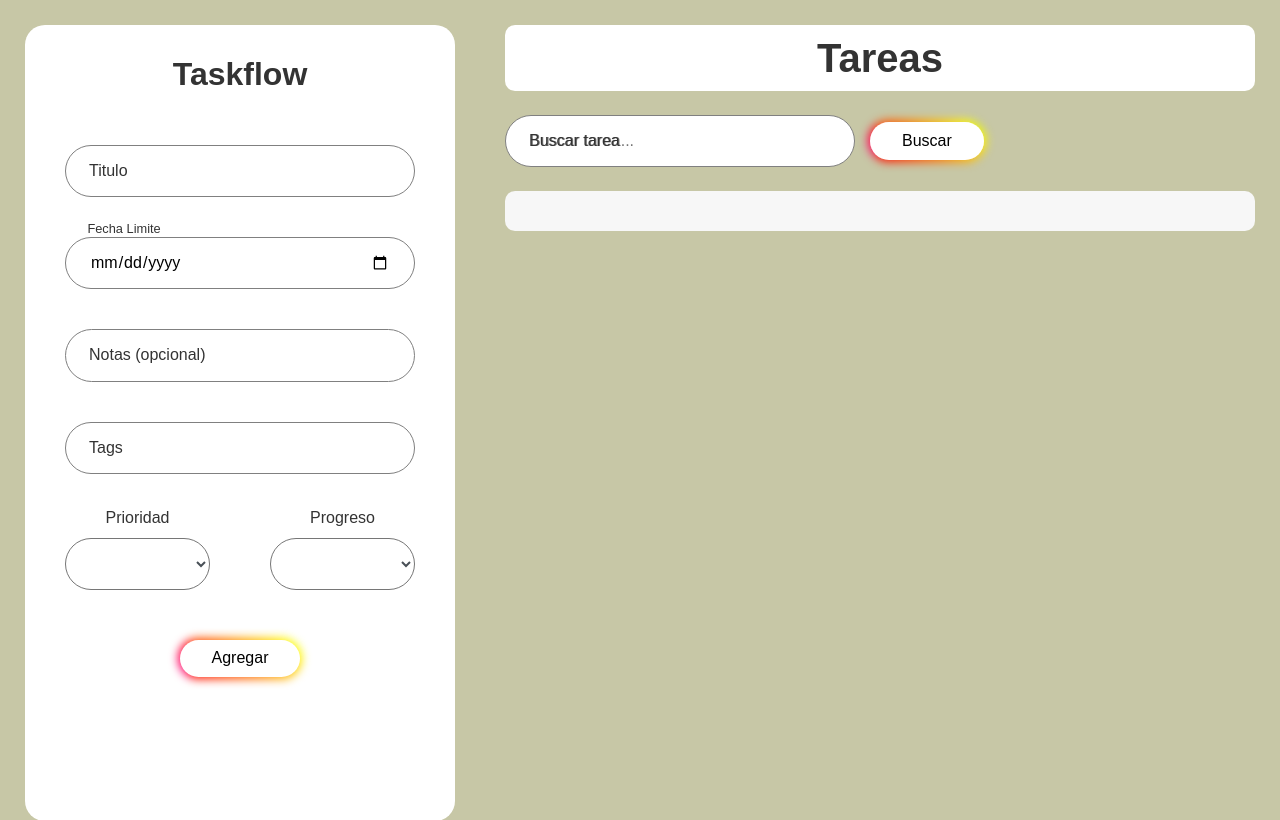
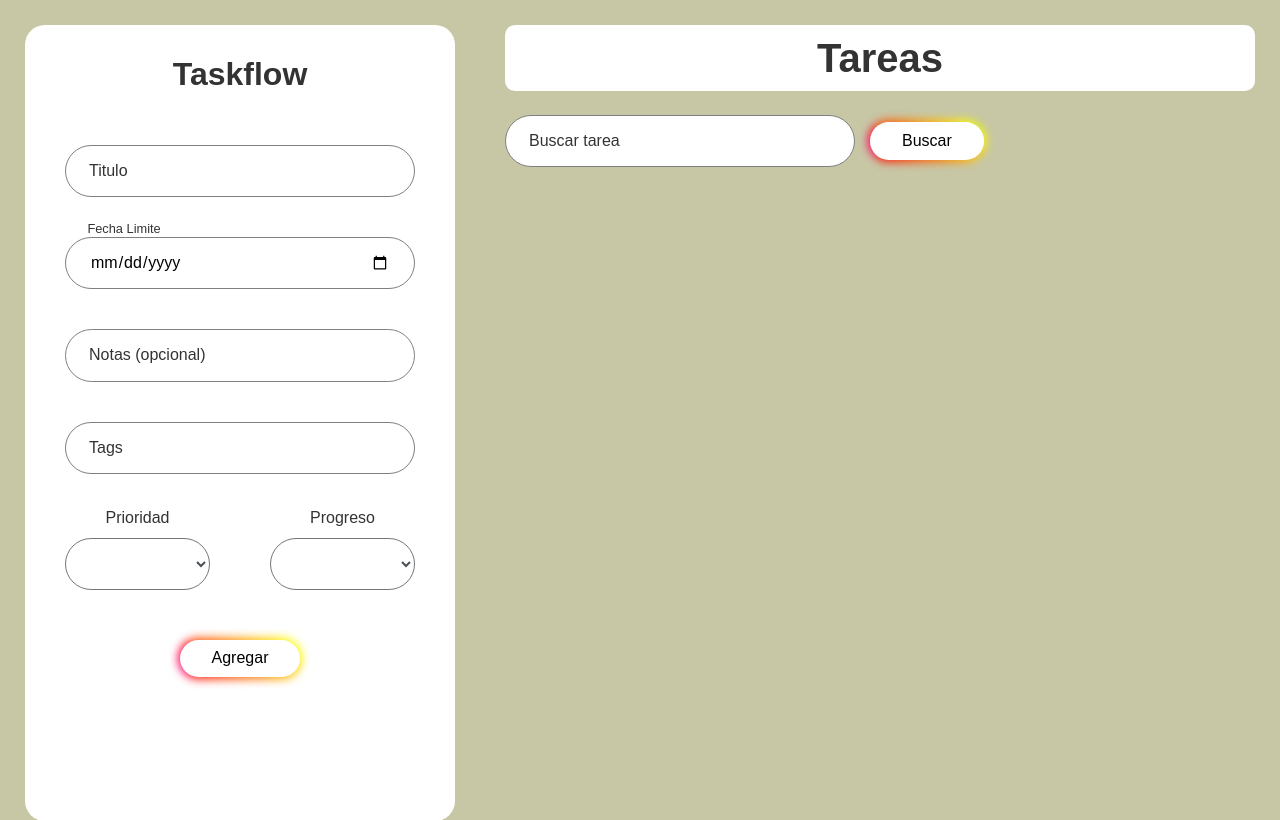
Before and after one commit to isaacbc10/tarea_algoritmoii, a Flask app: page / in a window 1280 px wide. Shown: the top 820 px of the page. Run offline with Flask 3, Linux system fonts and the light colour scheme; some libraries are stand-ins or nearby versions.

Commit message:
cambio en el placeholder de "buscar tarea"

```diff
--- a/static/styles.css
+++ b/static/styles.css
@@ -466,7 +466,7 @@ label {
     grid-template-columns: repeat(auto-fit, minmax(400px, 1fr));
     gap: 20px;
     padding: 20px;
-    background-color: #f7f7f7;
+    background-color: #f7f7f700;
     border-radius: 10px;
 }
 
--- a/templates/index.html
+++ b/templates/index.html
@@ -67,7 +67,7 @@
         <h2>Tareas</h2>
         <form class="buscar" action="/buscar" method="GET">
             <label for="query" class="label-buscar">
-                <input type="text" class="input" name="query" placeholder="Buscar tarea..." value="{{ query }}">
+                <input type="text" class="input" name="query" placeholder=" " value="{{ query }}">
                 <span class="label_name">Buscar tarea</span>
             </label>
             <button type="submit" class="button-85">Buscar</button>
```
